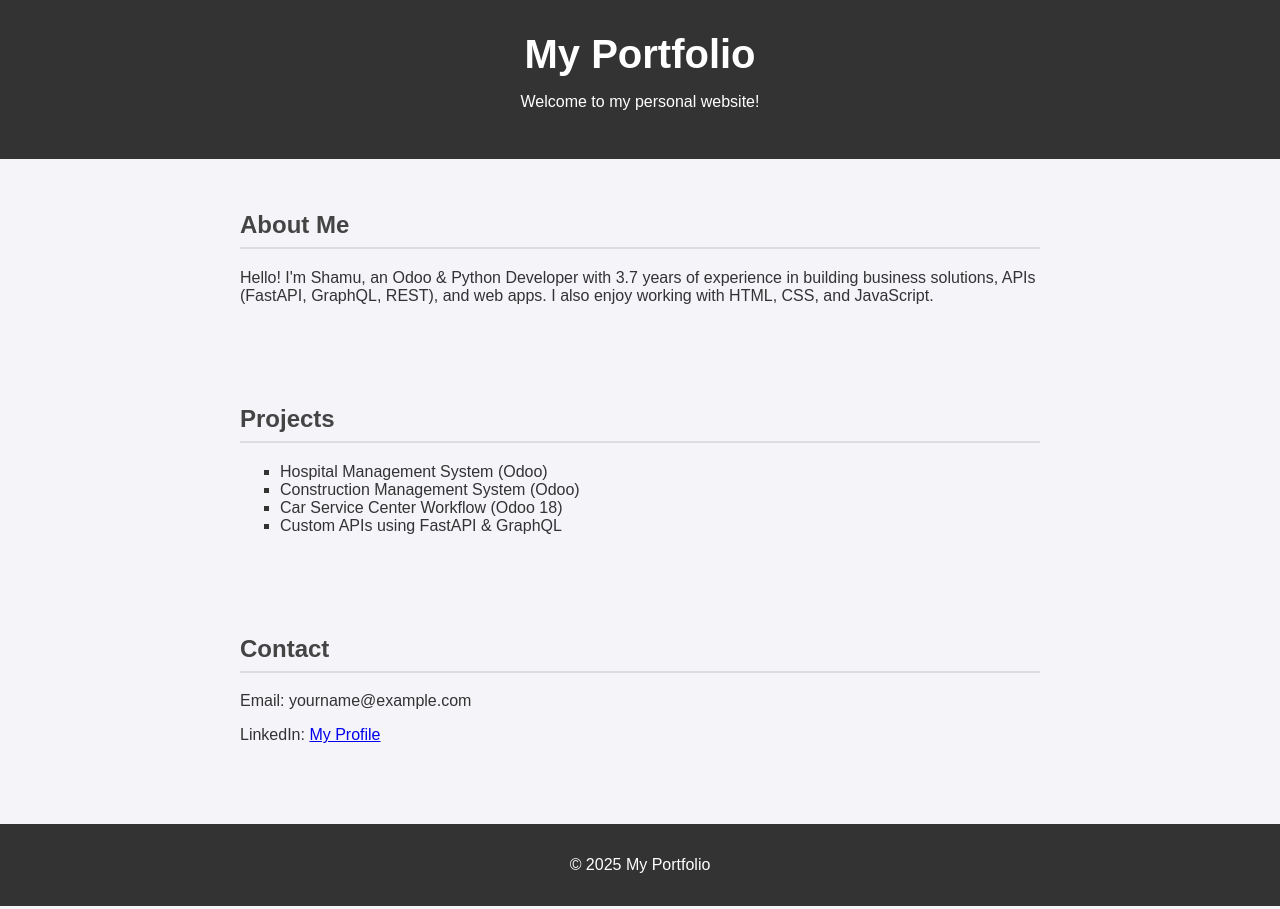
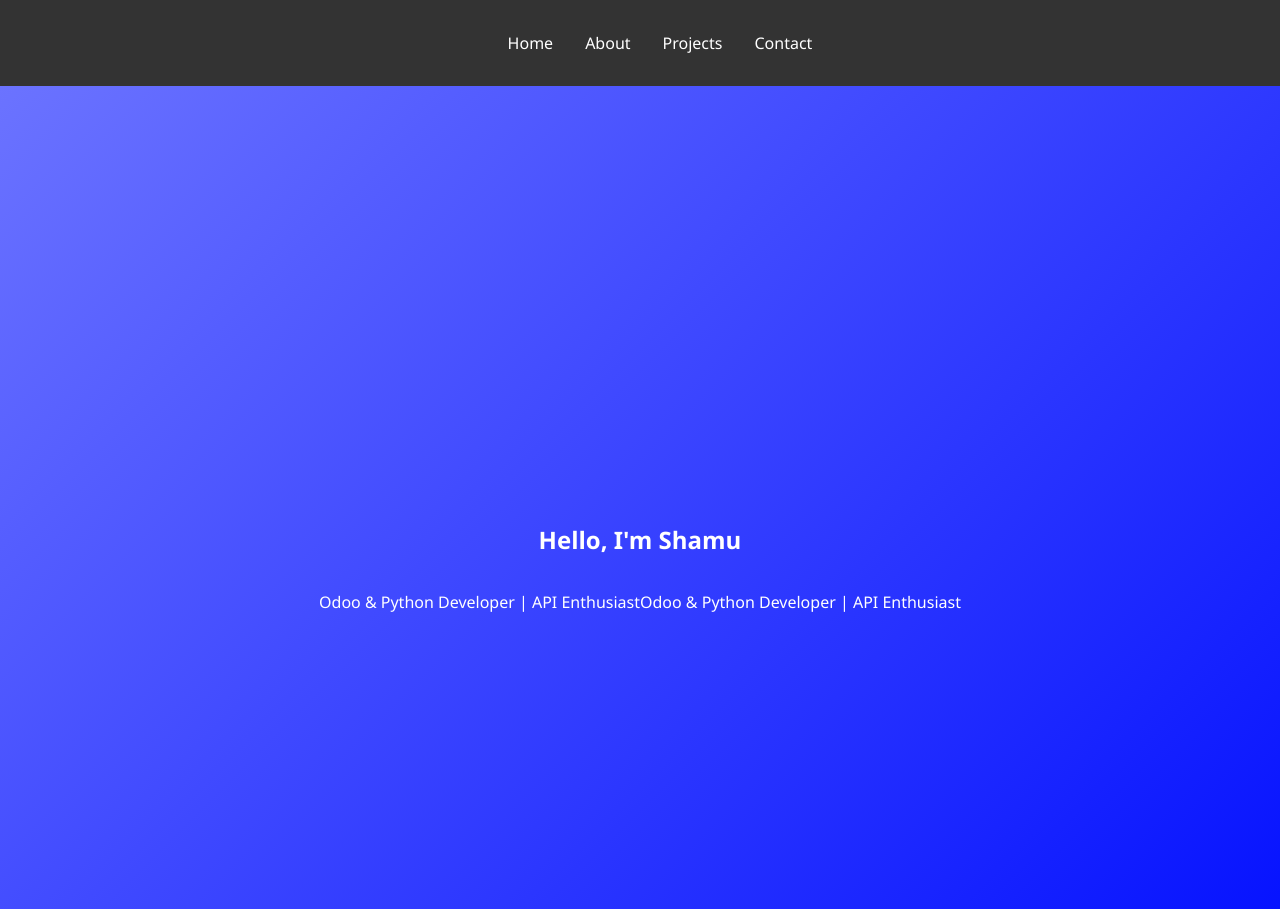
Before and after one commit to 7samm/shamu-Portfolio, a plain HTML site: page index.html in a window 1280 px wide. Shown: the top 909 px of the page. Drawn offline with Linux system fonts and the light colour scheme.

Commit message:
saved changes

```diff
--- a/index.html
+++ b/index.html
@@ -3,38 +3,53 @@
 <head>
   <meta charset="UTF-8">
   <meta name="viewport" content="width=device-width, initial-scale=1.0">
-    <title>My Portfolio</title>
+  <title>Shamu Portfolio</title>
   <link rel="stylesheet" href="style.css">
 </head>
 <body>
-    <header>
-        <h1>My Portfolio</h1>
-        <p>Welcome to my personal website!</p>
-    </header>
+  <nav>
+    <ul>
+      <li><a href="#hero">Home</a></li>
+      <li><a href="#about">About</a></li>
+      <li><a href="#projects">Projects</a></li>
+      <li><a href="#contact">Contact</a></li>
+    </ul>
+  </nav>
+
+  <section id="hero">
+    <h1>Hello, I'm Shamu</h1>
+    <p>Odoo & Python Developer | API Enthusiast</p>
+  </section>
 
   <section id="about">
     <h2>About Me</h2>
-        <p>Hello! I'm Shamu, an Odoo & Python Developer with 3.7 years of experience in building business solutions, APIs (FastAPI, GraphQL, REST), and web apps. I also enjoy working with HTML, CSS, and JavaScript.</p>
+    <p>Experienced in Odoo, Python, APIs, HTML, CSS, JS.</p>
   </section>
 
   <section id="projects">
     <h2>Projects</h2>
-        <ul>
-            <li>Hospital Management System (Odoo)</li>
-            <li>Construction Management System (Odoo)</li>
-            <li>Car Service Center Workflow (Odoo 18)</li>
-            <li>Custom APIs using FastAPI & GraphQL</li>
-        </ul>
+    <div class="project-card">
+      <h3>Hospital Management System</h3>
+      <p>Built in Odoo 16 for streamlined hospital operations.</p>
+      <a href="#">View Project</a>
+    </div>
+    <div class="project-card">
+      <h3>Car Service Center Workflow</h3>
+      <p>Multi-brand car service management system.</p>
+      <a href="#">View Project</a>
+    </div>
   </section>
 
   <section id="contact">
     <h2>Contact</h2>
-        <p>Email: yourname@example.com</p>
-        <p>LinkedIn: <a href="https://linkedin.com/in/yourprofile" target="_blank">My Profile</a></p>
+    <form id="contactForm">
+      <input type="text" placeholder="Your Name" required>
+      <input type="email" placeholder="Your Email" required>
+      <textarea placeholder="Your Message" required></textarea>
+      <button type="submit">Send</button>
+    </form>
   </section>
 
-    <footer>
-        <p>&copy; 2025 My Portfolio</p>
-    </footer>
+  <script src="script.js"></script>
 </body>
 </html>
--- a/script.js
+++ b/script.js
@@ -0,0 +1,18 @@
+// Contact form
+document.getElementById('contactForm').addEventListener('submit', function(e){
+  e.preventDefault();
+  alert('Thank you for your message!');
+});
+
+// Typing effect for hero section
+const text = "Odoo & Python Developer | API Enthusiast";
+let i = 0;
+const elem = document.querySelector('#hero p');
+function typing() {
+  if(i < text.length){
+    elem.innerHTML += text.charAt(i);
+    i++;
+    setTimeout(typing, 100);
+  }
+}
+typing();
--- a/style.css
+++ b/style.css
@@ -1,43 +1,59 @@
 body {
-    font-family: Arial, sans-serif;
-    margin: 0;
-    padding: 0;
-    background: #f4f4f9;
-    color: #333;
+  font-family: 'Segoe UI', sans-serif;
+  margin: 0; padding: 0;
+  scroll-behavior: smooth;
 }
 
-header {
-    background: #333;
-    color: #fff;
-    text-align: center;
-    padding: 2rem 1rem;
+nav {
+  position: sticky;
+  top: 0;
+  background: #333;
+  color: #fff;
+  padding: 1rem;
 }
 
-header h1 {
-    margin: 0;
-    font-size: 2.5rem;
+nav ul {
+  list-style: none;
+  display: flex;
+  justify-content: center;
+  gap: 2rem;
+}
+
+nav a {
+  color: white;
+  text-decoration: none;
+  transition: 0.3s;
+}
+
+nav a:hover {
+  color: #00f;
 }
 
 section {
-    padding: 2rem;
-    max-width: 800px;
-    margin: auto;
+  padding: 5rem 2rem;
+  text-align: center;
 }
 
-h2 {
-    color: #444;
-    border-bottom: 2px solid #ddd;
-    padding-bottom: 0.5rem;
+#hero {
+  height: 100vh;
+  background: linear-gradient(135deg, #6b73ff, #000dff);
+  color: white;
+  display: flex;
+  flex-direction: column;
+  justify-content: center;
+  align-items: center;
 }
 
-ul {
-    list-style-type: square;
+.project-card {
+  border: 1px solid #ddd;
+  padding: 2rem;
+  margin: 2rem auto;
+  max-width: 400px;
+  border-radius: 10px;
+  transition: transform 0.3s, box-shadow 0.3s;
 }
 
-footer {
-    background: #333;
-    color: #fff;
-    text-align: center;
-    padding: 1rem;
-    margin-top: 2rem;
+.project-card:hover {
+  transform: translateY(-10px);
+  box-shadow: 0 10px 20px rgba(0,0,0,0.2);
 }
```
Lines whose indentation alone changed are shown as unchanged.
